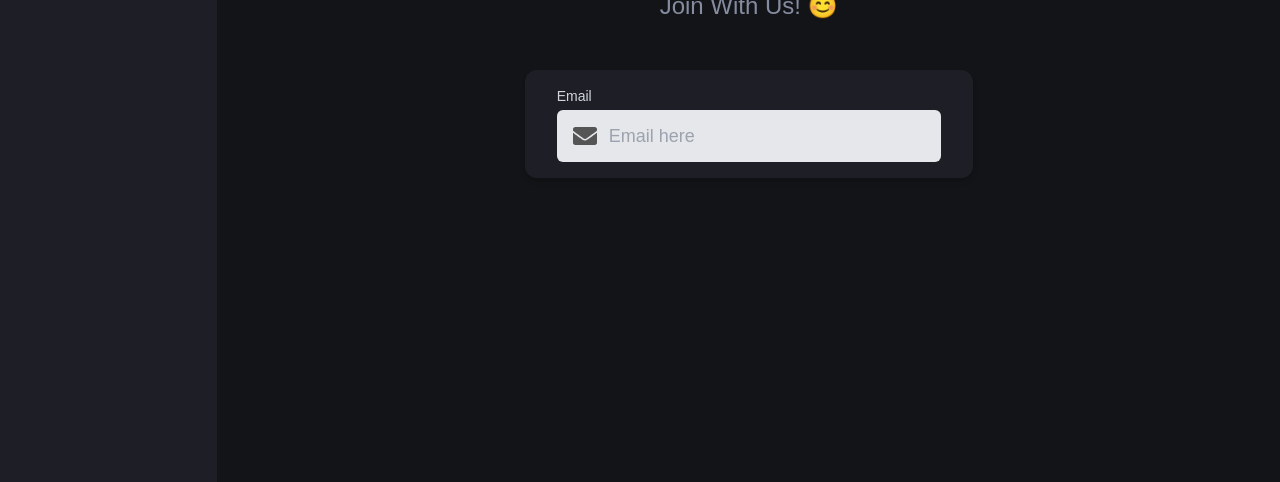
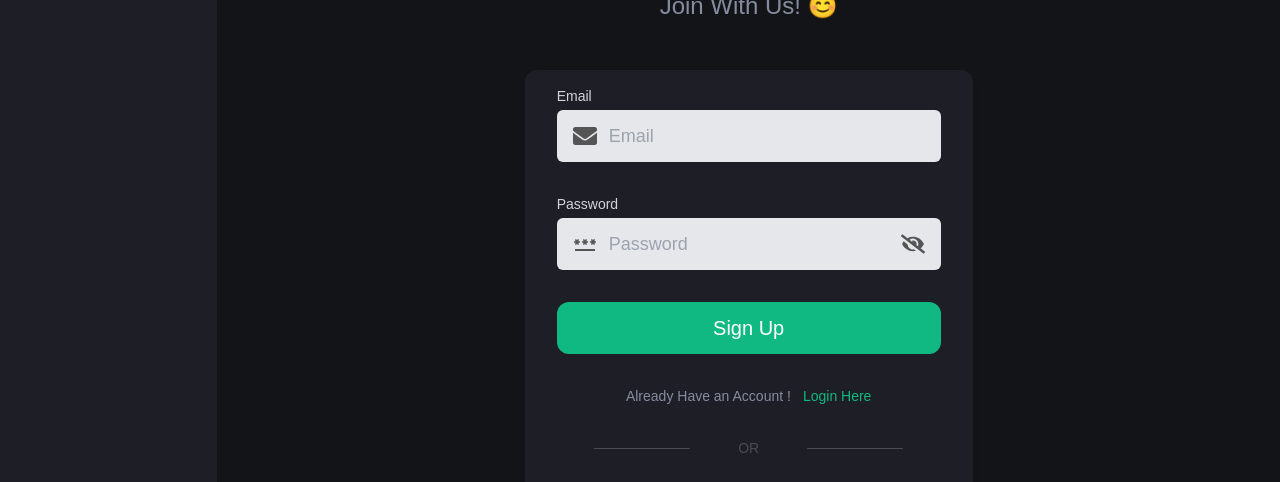
Before and after one commit to SoumyaNayak2000/codepen---clone, a React (Create React App) app: page /home/auth in a window 1280 px wide. Shown: the part 318-800 px from the top of the page. Built offline with nearby package versions, Linux system fonts and the light colour scheme.

Commit message:
modified:   src/components/SignUp.jsx 	modified:   src/components/auth/UserAuthInput.jsx

```diff
--- a/src/components/SignUp.jsx
+++ b/src/components/SignUp.jsx
@@ -1,7 +1,15 @@
-import React from "react";
+import React, { useState } from "react";
 import UserAuthInput from "./auth/UserAuthInput";
+import { FaEnvelope } from "react-icons/fa";
+import { MdPassword } from "react-icons/md";
+import { FcGoogle } from "react-icons/fc";
+import { motion } from "framer-motion";
 
 const SignUp = () => {
+  const [email, setEmail] = useState("");
+  const [password, setPassword] = useState("");
+  const [getEmailValidation, setGetEmailValidation] = useState(false);
+  const [isLogin, setIsLogin] = useState(false);
   return (
     <div className="w-full py-6">
       <img
@@ -12,14 +20,88 @@
         <p className="py-12 text-2xl text-primaryText ">Join With Us! 😊</p>
         <div className="px-8 w-full md:w-auto py-4 rounded-xl bg-secondary shadow-md flex flex-col items-center justify-center gap-8">
           {/* email */}
-            <UserAuthInput/>
+          <UserAuthInput
+            label="Email"
+            placeHolder="Email"
+            isPass={false}
+            key="Email"
+            setStatefunction={setEmail}
+            Icon={FaEnvelope}
+            setGetEmailValidation={setGetEmailValidation}
+          />
           {/* password */}
+          <UserAuthInput
+            label="Password"
+            placeHolder="Password"
+            isPass="true"
+            key="Password"
+            setStatefunction={setPassword}
+            Icon={MdPassword}
+          />
           {/* alert section */}
+
           {/* login button */}
+          {!isLogin ? (
+            <motion.div
+              whileTap={{ scale: 0.9 }}
+              className="flex items-center justify-center w-full py-3 rounded-xl  hover:bg-emerald-400 cursor-pointer bg-emerald-500"
+            >
+              <p className="text-xl text-white">Sign Up</p>
+            </motion.div>
+          ) : (
+            <motion.div
+              whileTap={{ scale: 0.9 }}
+              className="flex items-center justify-center w-full py-3 rounded-xl  hover:bg-emerald-400 cursor-pointer bg-emerald-500"
+            >
+              <p className="text-xl text-white">Login</p>
+            </motion.div>
+          )}
+
           {/* account text section */}
+
+          {!isLogin ? (
+            <p className="text-sm text-primaryText flex items-center justify-center gap-3">
+              Already Have an Account !{" "}
+              <span
+                onClick={() => setIsLogin(!isLogin)}
+                className="text-emerald-500 cursor-pointer"
+              >
+                Login Here
+              </span>
+            </p>
+          ) : (
+            <p className="text-sm text-primaryText flex items-center justify-center gap-3">
+              Already Have an Account !{" "}
+              <span
+                onClick={() => setIsLogin(!isLogin)}
+                className="text-emerald-500 cursor-pointer"
+              >
+                SignUp Here
+              </span>
+            </p>
+          )}
+
           {/* or section */}
+
+          <div className="flex items-center justify-center gap-12">
+            <div className="h-[1px] bg-[rgba(256,256,256,0.2)] rounded-md w-24"></div>
+            <p className="text-sm text-[rgba(256,256,256,0.2)] ">OR</p>
+            <div className="h-[1px] bg-[rgba(256,256,256,0.2)] rounded-md w-24"></div>
+          </div>
           {/* sign in with google */}
+
+
+          <motion.div className="flex items-center justify-center" whileTap={{scale:0.9}}>
+            <FcGoogle className="text-3xl"/>
+            <p className="text-xl text-white">Sign in With Google</p>
+          </motion.div>
+
           {/* or section */}
+          <div className="flex items-center justify-center gap-12">
+            <div className="h-[1px] bg-[rgba(256,256,256,0.2)] rounded-md w-24"></div>
+            <p className="text-sm text-[rgba(256,256,256,0.2)] ">OR</p>
+            <div className="h-[1px] bg-[rgba(256,256,256,0.2)] rounded-md w-24"></div>
+          </div>
           {/* signin with github */}
         </div>
       </div>
--- a/src/components/auth/UserAuthInput.jsx
+++ b/src/components/auth/UserAuthInput.jsx
@@ -1,22 +1,60 @@
 import React, { useState } from "react";
-import { FaEnvelope } from "react-icons/fa";
+import { FaEnvelope, FaEye, FaEyeSlash } from "react-icons/fa";
+import { motion } from "framer-motion";
 
-const UserAuthInput = () => {
+const UserAuthInput = ({
+  label,
+  placeHolder,
+  isPass,
+  setStatefunction,
+  setGetEmailValidation,
+  Icon,
+}) => {
   const [value, setValue] = useState("");
+  const [showPass, setShowPass] = useState(false);
+  const [isEmailValid, setIsEmailValid] = useState(false);
+  const handleTextChange = (e) => {
+    setValue(e.target.value);
+    setStatefunction(value);
+    if (placeHolder === "Email") {
+      const emailRegax = /^[^\s@]+@[^\s@]+\.[^\s@]+$/;
+      const status = emailRegax.test(value);
+      setIsEmailValid(status);
+      setGetEmailValidation(status)
+    }
+  };
   return (
     <div className="flex flex-col items-start justify-start gap-1">
-      <label className="text-sm text-gray-300">Email</label>
+      <label className="text-sm text-gray-300">{label}</label>
       <div
-        className={`flex items-center justify-center gap-3 w-full md:w-96 rounded-md px-4 py-1 bg-gray-200`}
+        className={`flex items-center justify-center gap-3 w-full md:w-96 rounded-md px-4 py-1 bg-gray-200 ${
+          !isEmailValid &&
+          placeHolder === "Email" &&
+          value.length > 0 &&
+          "border-2 border-red-500"
+        }`}
       >
-        <FaEnvelope className="text-text555 text-2xl" />
+        <Icon className="text-text555 text-2xl" />
         <input
-          type="text"
-          placeholder="Email here"
+          type={isPass && showPass ? "password" : "text"}
+          placeholder={placeHolder}
           className="flex-1 w-full py-2 outline-none border-none bg-transparent text-text555 text-lg"
           value={value}
-          onClick={(e)=>setValue(e.target.value)}
+          onChange={handleTextChange}
         />
+        {isPass && (
+          <motion.div
+            onClick={() => setShowPass(!showPass)}
+            whileTap={{ scale: 0.9 }}
+            className="cursor-pointer"
+          >
+            {showPass ? (
+              <FaEye className="text-text555 text-2xl " />
+            ) : (
+              <FaEyeSlash className="text-text555 text-2xl " />
+            )}
+          </motion.div>
+        )}
       </div>
     </div>
   );
```
Lines whose indentation alone changed are shown as unchanged.
